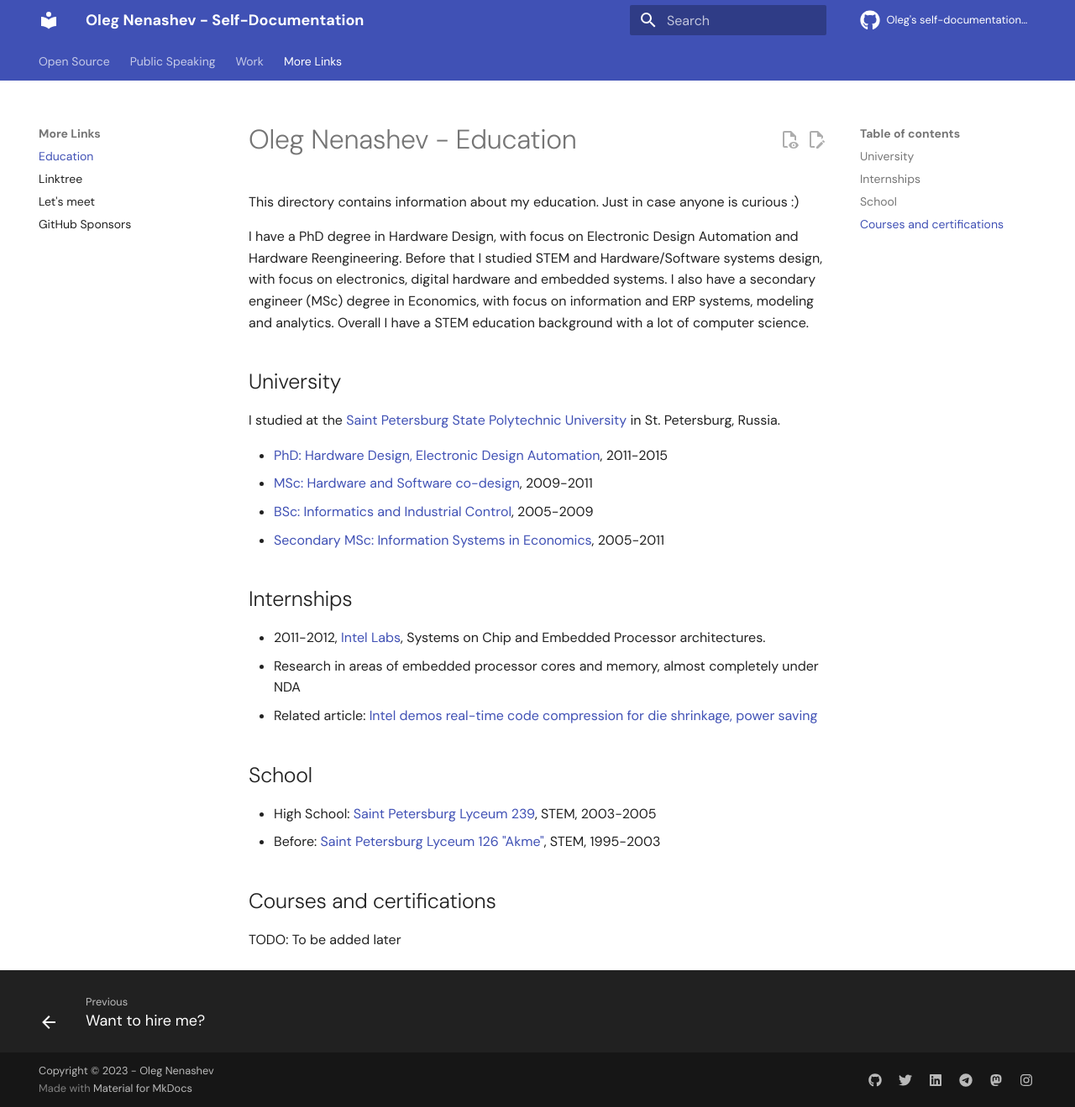
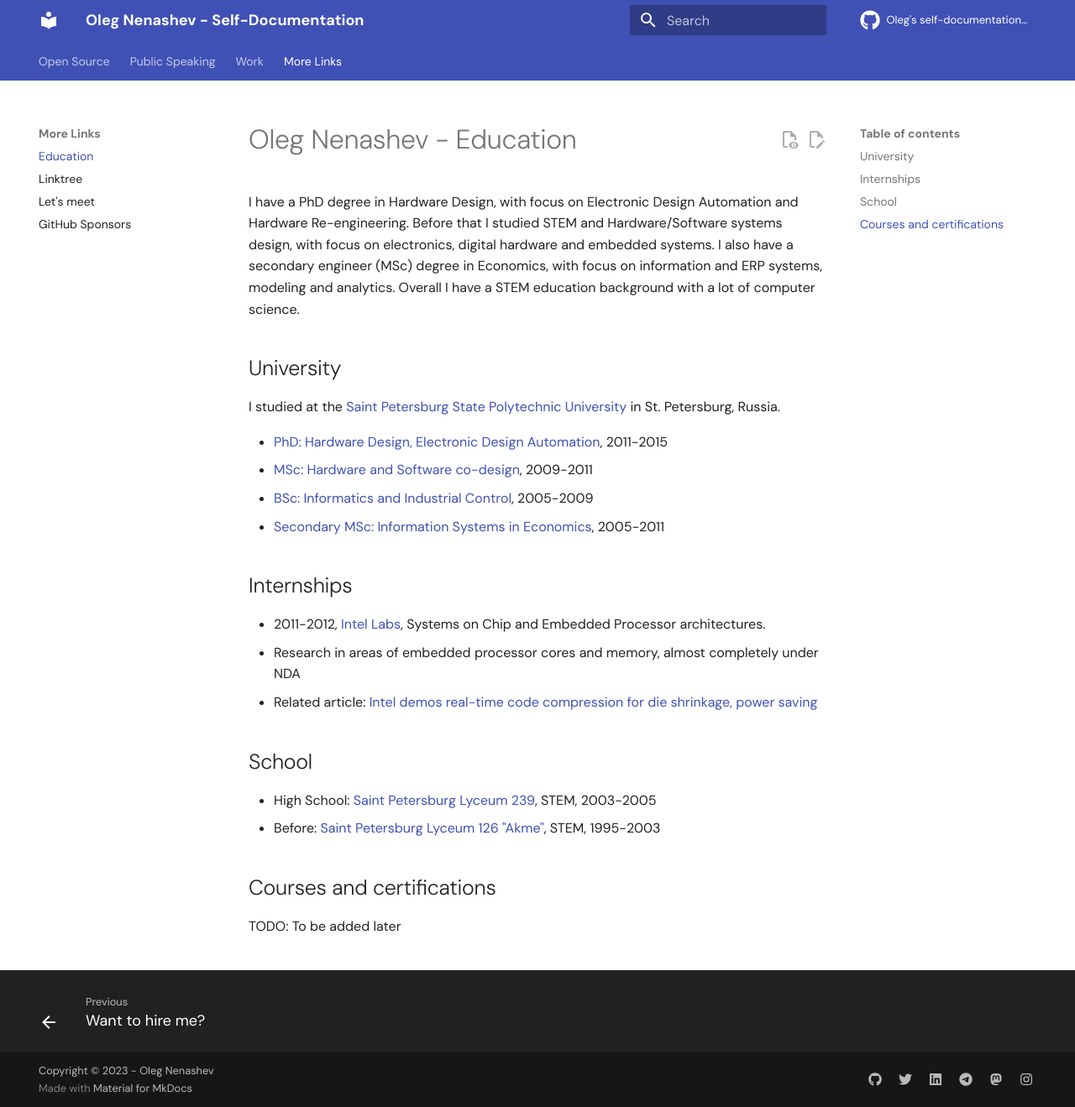
Before and after one commit to oleg-nenashev/oleg-nenashev, an MkDocs documentation site: the page built from _docs/education/README.md, in a window 1280 px wide and 1319 px high. Shown: the whole window at 84% size. Built offline with MkDocs 1.6.1 and Material for MkDocs 9.7.7, drawn with Linux system fonts in a browser that asks for light colours; comment, search, counter and statistics services are not loaded; some of the changed lines change nothing that is shown.

Commit message:
Restructure the education section

```diff
--- a/_docs/education/README.md
+++ b/_docs/education/README.md
@@ -1,10 +1,7 @@
 # Oleg Nenashev - Education
 
-This directory contains information about my education.
-Just in case anyone is curious :)
-
 I have a PhD degree in Hardware Design,
-with focus on Electronic Design Automation and Hardware Reengineering.
+with focus on Electronic Design Automation and Hardware Re-engineering.
 Before that I studied STEM and Hardware/Software systems design,
 with focus on electronics, digital hardware and embedded systems.
 I also have a secondary engineer (MSc) degree in Economics,
@@ -15,10 +12,10 @@
 
 I studied at the [Saint Petersburg State Polytechnic University](https://english.spbstu.ru/) in St. Petersburg, Russia.
 
-* [PhD: Hardware Design, Electronic Design Automation](./PhD), 2011-2015
-* [MSc: Hardware and Software co-design](./MSc-HW-SW-Codesign), 2009-2011
-* [BSc: Informatics and Industrial Control](./BSc), 2005-2009
-* [Secondary MSc: Information Systems in Economics](./MSc-Economics-ERP), 2005-2011
+* [PhD: Hardware Design, Electronic Design Automation](./phd/README.md), 2011-2015
+* [MSc: Hardware and Software co-design](./master-1-systems/README.md), 2009-2011
+* [BSc: Informatics and Industrial Control](./bachelor/README.md), 2005-2009
+* [Secondary MSc: Information Systems in Economics](./master-2-economics/README.md), 2005-2011
 
 ## Internships
 
```
Also changed, not shown: _docs/education/bachelor/README.md (renamed from _docs/education/bsc/README.md), _docs/education/master-1-systems/README.md (renamed from _docs/education/msc-hw-sw-codesign/README.md), _docs/education/master-2-economics/README.md (renamed from _docs/education/MSc-Economics-ERP/README.md), 10 other files.
